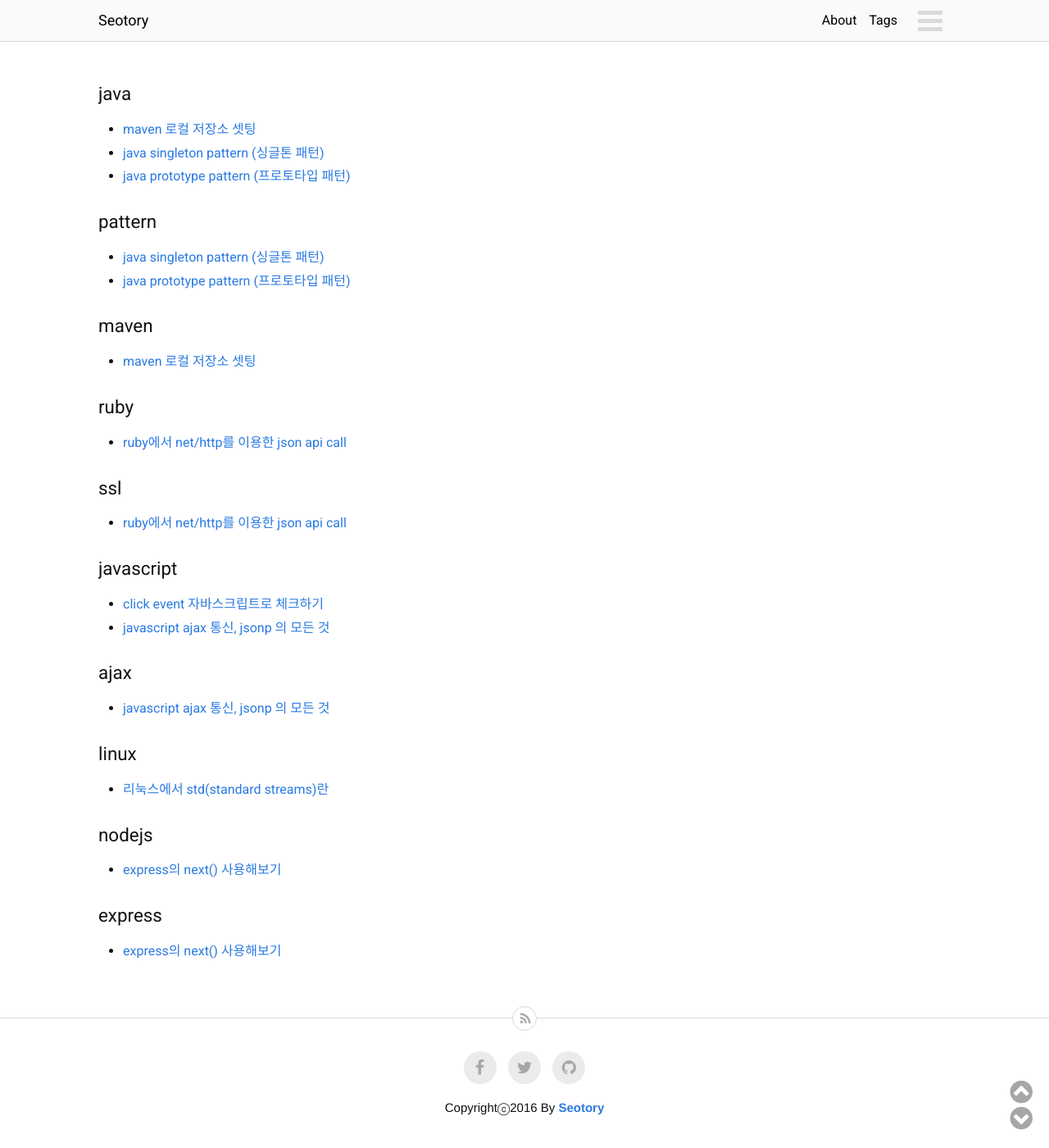
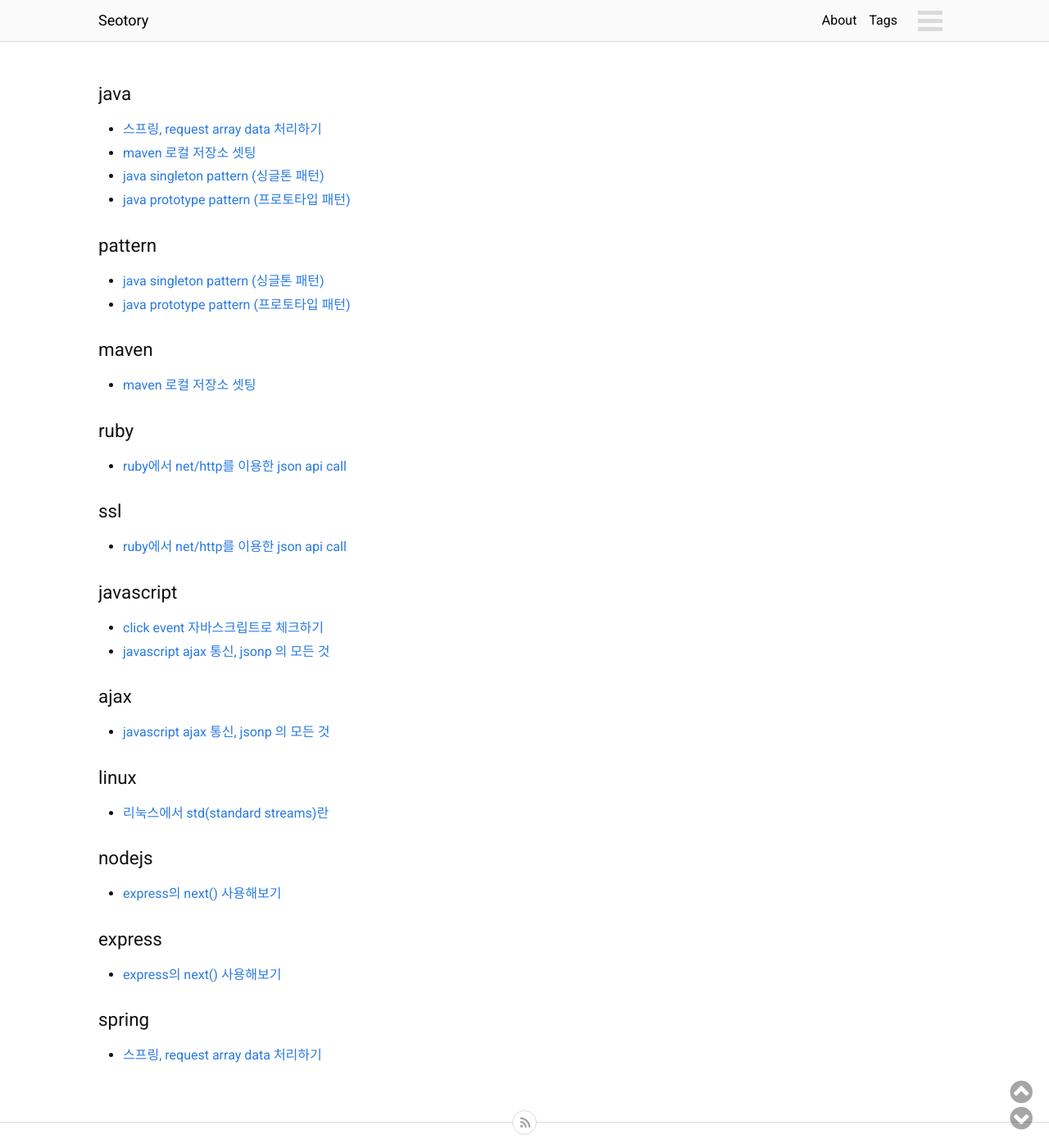
Before and after one commit to seotory/seotory.github.io, a Jekyll site: the page built from pages/tags.md, in a window 1280 px wide and 1400 px high. Shown: the whole window at 82% size. Built offline with Jekyll 4.4.1, drawn with Linux system fonts in a browser that asks for light colours; nearby versions of some CDN libraries; comment, search, counter and statistics services are not loaded; part of the change alters nothing that is shown.

Commit message:
published 1 post

````diff
--- a/_layouts/default.html
+++ b/_layouts/default.html
@@ -28,7 +28,7 @@
     <script src="/js/readHelper.js"></script>
     <script id="dsq-count-scr" src="//seotory-blog.disqus.com/count.js" async></script>
     <script>
-    (function(){
+    (function () {
       if ( ! document.querySelector('article') ) return;
       var a = new ReadDoc({
         target: 'article',
--- a/_posts/dev/2016-07-21-spring-request-array-data.markdown
+++ b/_posts/dev/2016-07-21-spring-request-array-data.markdown
@@ -3,8 +3,8 @@ layout: post
 title:  스프링, request array data 처리하기
 date:   2016-07-21 16:04:16
 categories: dev
-published: false
-comments: false
+published: true
+comments: true
 tags:
 - java
 - spring
@@ -39,7 +39,7 @@ public ModelAndView test (String[] name) throws Exception {
 
 단일 데이터는 정말 어렵지 않다. 생각했던 그대로 데이터가 나온다.
 
-## parameter 가 2가지 이상일 때 기본 전달 방법
+## 다중 배열 처리 방법
 
 **html**
 
@@ -84,10 +84,10 @@ public ModelAndView test (String[] name, String[] phone) throws Exception {
 **java dto**
 
 ```java
-public class testDto {
+public class TestDto {
 	private String name;
 	private String phone;
-	private List<testDto> list;
+	private List<TestDto> list;
 
 	public void setName(String name) {
 		this.name = name;
@@ -105,11 +105,11 @@ public class testDto {
 		return this.phone;
 	}
 
-	public void setList(List<testDto> list) {
+	public void setList(List<TestDto> list) {
 		this.list = list;
 	}
 
-	public List<testDto> getList() {
+	public List<TestDto> getList() {
 		return this.list;
 	}
 }
@@ -119,7 +119,7 @@ public class testDto {
 
 ```java
 @RequestMapping(value = "test", method = RequestMethod.GET)
-public ModelAndView test (List<testDto> list) throws Exception {
+public ModelAndView test (TestDto dto) throws Exception {
 	return null;
 }
 ```
@@ -128,7 +128,7 @@ html을 작성하는 방법이 이전이랑 조금 달라지는데 input name의
 
 2가지의 불편함에도 불구하고 스프링에서는 이 형태로 가장 많이 사용되고 있다. 문제는 api작성자가 클라이언트단까지 모두 만들면 상관이 없는데, 다른 사람과 협업을 통한 api작업 중엔 form의 input name을 index로 작성해 달라고 요청하면 의아해 할 수도 있다. (스프링을 경험하지 못한 프로그래머라면..)
 
-# 선택한 방법
+# @RequestBody를 이용
 
 이번에는 전통적인 parameter를 전달하여 값을 받는 방식 대신에 json string을 활용하여 raw로 데이터를 전송하여 받아보자. 경험상 위의 방법보다 이 방법이 훨씬 간단하였다.
 
@@ -141,13 +141,15 @@ html을 작성하는 방법이 이전이랑 조금 달라지는데 input name의
 <input type="text" name="phone" value="011"/>
 ```
 
+`@RequestBody`를 이용하면 좋은점이 클라이언트 단의 input name을 index와 상관없이 그대로 사용할수 있다는 점이다.
+
 **java dto**
 
 ```java
-public class testDto {
+public class TestDto {
 	private String name;
 	private String phone;
-	private List<testDto> list;
+	private List<TestDto> list;
 
 	public void setName(String name) {
 		this.name = name;
@@ -165,11 +167,11 @@ public class testDto {
 		return this.phone;
 	}
 
-	public void setList(List<testDto> list) {
+	public void setList(List<TestDto> list) {
 		this.list = list;
 	}
 
-	public List<testDto> getList() {
+	public List<TestDto> getList() {
 		return this.list;
 	}
 }
@@ -180,4 +182,22 @@ dto는 위와 동일하다.
 **java controller**
 
 ```java
+@RequestMapping(value = "test", method = RequestMethod.GET)
+public ModelAndView test (@RequestBody TestDto dto) throws Exception {
+	return null;
+}
 ```
+
+**호출 예제**
+
+```
+http://localhost:8080/test?{"list":[{"name":"ssw"},{"name":"ssw2"}]}
+```
+
+json string 으로 body부분을 받게 되면, 스프링 컨트롤러 진입전에 자동으로 파싱을 시도하여 json 객체로 만들어 준다. 이 json 객체를 다시 `List<TestDto>`에 바인딩을 시켜준다.
+
+list wrap 객체를 만드는 것에는 위와 변함이 없지만, html에서 가장 많이 사용되는 객체 구조인 json을 그대로 reqeust로 받아서 처리하는 방식은 input name의 변경이 없고 각각의 파라메터의 길이에 신경쓰지 않아도 되는 장점이 존재한다.
+
+# 결론
+
+회사에서는 제일 마지막에 사용한 `@RequestBody`를 활용하여 array data를 받게끔 처리하였다. json string raw 데이터로 처리하는 편이 훨신 간편하고 쉬웠다.
````
